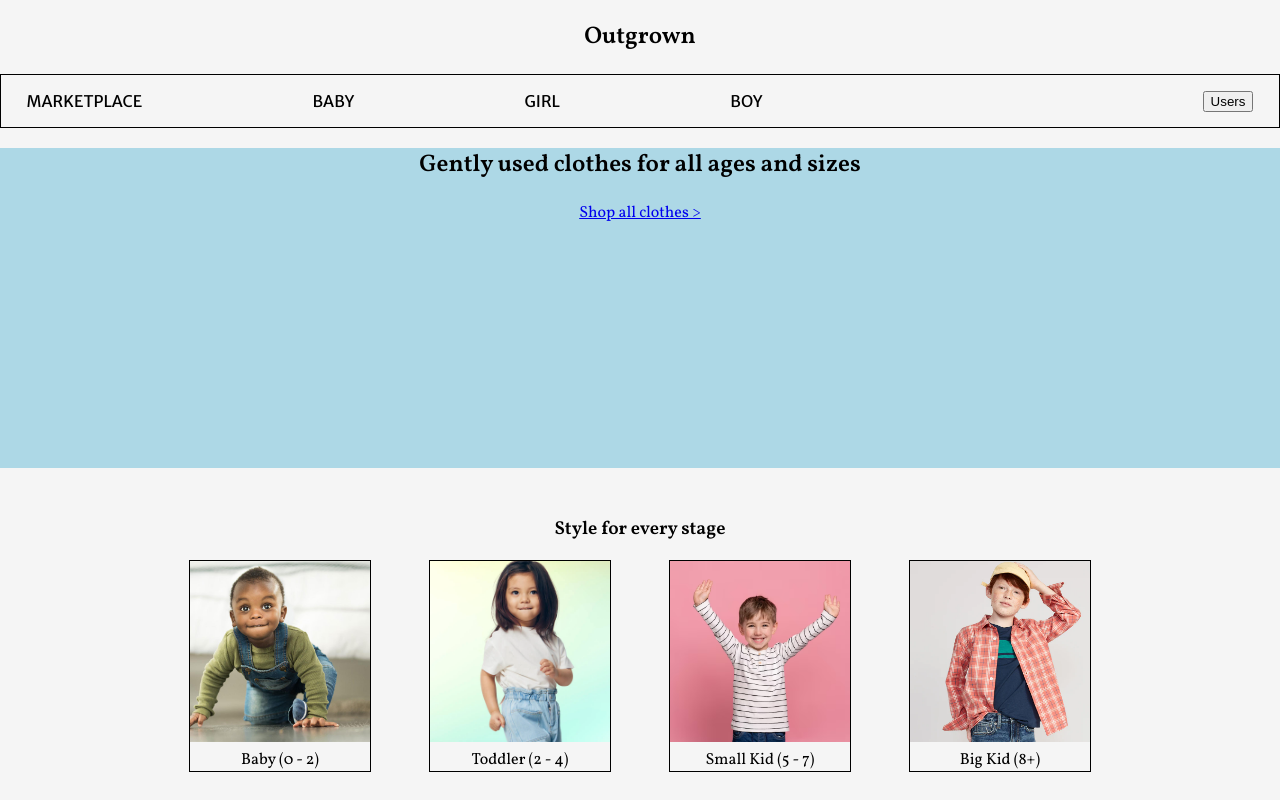
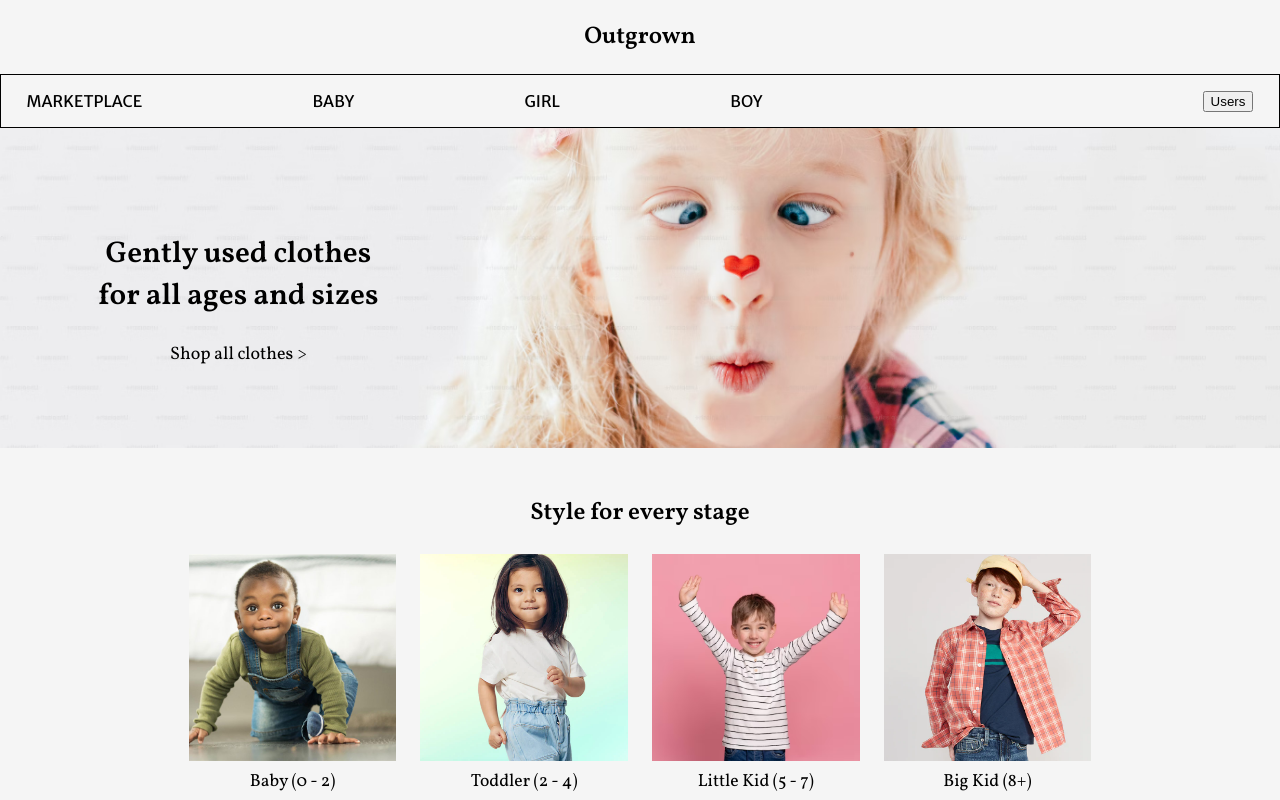
Before and after one commit to Outgrown/outgrown_fe, a React (Create React App) app: page / in a window 1280 px wide. Shown: the top 800 px of the page. Built offline with nearby package versions, Linux system fonts and the light colour scheme.

Commit message:
Add major styling updates to home page

```diff
--- a/src/Components/Home/Home.css
+++ b/src/Components/Home/Home.css
@@ -1,10 +1,36 @@
+.cta-box {
+  height: 20rem;
+  background-image: url(../../assets/cta.png);
+  background-size: cover;
+  background-repeat: no-repeat;
+  background-position: right;
+  overflow: auto;
+  display: flex;
+  align-items: center;
+  padding-left: 7%;
+}
+
 .cta {
-  height: 20rem;
-  background-color: lightblue;
+  width: 25%;
+}
+
+.cta h2 {
+  font-size: 30px;
+}
+
+.cta a, .cta a:visited {
+  text-decoration: none;
+  font-size: 18px;
+  color: black;
+}
+
+.cta a:hover {
+  text-decoration: underline;
 }
 
 .home-label {
   margin-top: 3rem;
+  font-size: 1.5rem;
 }
 
 .cat-container {
@@ -21,19 +47,24 @@
 }
 
 .cat-link {
+  display: block;
   text-decoration: none;
-  display: block;
-  width: 20%;
+  width: 23%;
   color: black;
-  display: block;
-  border: 1px solid black;
+  font-size: 1.1rem;
+  transition: transform 0.25s;
+}
+
+.cat-link:hover {
+  text-decoration: underline;
+  transform: scale(1.1)
 }
 
 .cat-img {
   width: 100%;
 }
 
-.article-container {
+.art-container {
   height: 300px;
   width: 90%;
   margin: 0 auto;
@@ -41,6 +72,7 @@
 
 swiper-container {
   height: 75%;
+  --swiper-theme-color: #000;
 }
 
 swiper-slide, .art-link {
--- a/src/Components/Home/Home.js
+++ b/src/Components/Home/Home.js
@@ -46,8 +46,8 @@ export default function Home() {
             Toddler (2 - 4)
           </Link>
           <Link className="cat-link" to="/marketplace/little_kid">
-            <img className="cat-img" src={littleKidImg} alt="A small kid wearing a striped longsleeve shirt" />
-            Small Kid (5 - 7)
+            <img className="cat-img" src={littleKidImg} alt="A little kid wearing a striped longsleeve shirt" />
+            Little Kid (5 - 7)
           </Link>
           <Link className="cat-link" to="/marketplace/big_kid">
             <img className="cat-img" src={bigKidImg} alt="A big kid wearing a red plaid shirt and a yellow hat" />
```
